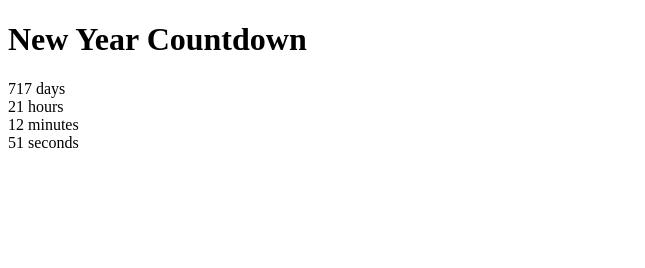
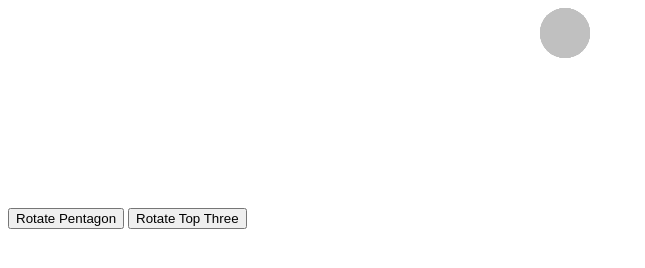
Before and after one commit to lucas-309/lucas-309.github.io, a plain HTML site: page index.html in a window 1280 px wide. Shown: the whole page, without its empty margins (0-645 px from the left). Drawn offline with Linux system fonts and the light colour scheme.

Commit message:
Update index.html

```diff
--- a/index.html
+++ b/index.html
@@ -1,49 +1,49 @@
 <!DOCTYPE html>
 <html>
-<head>
-    <title>New Year Countdown</title>
-</head>
-<body>
-    <h1>New Year Countdown</h1>
-    <div id="countdown"></div>
+  <head>
+    <style>
+      .pentagon {
+        position: relative;
+        width: 200px;
+        height: 200px;
+        margin: 0 auto;
+      }
+      .coin {
+        position: absolute;
+        width: 50px;
+        height: 50px;
+        border-radius: 50%;
+        background-color: silver;
+      }
+    </style>
     <script>
-        // Set the date and time of the New Year's Eve
-        const newYear = new Date("December 31, 2024 00:00:00");
+      let angle = 0;
+      let topThreeAngle = 0;
+      let pentagon = document.querySelector(".pentagon");
+      let topThree = document.querySelectorAll(".top-three");
 
-        // Get the current date and time
-        const now = new Date();
+      function rotatePentagon() {
+        angle += 72;
+        pentagon.style.transform = `rotate(${angle}deg)`;
+      }
 
-        // Calculate the difference between the two dates in milliseconds
-        const diff = newYear - now;
-
-        // Convert the difference to seconds
-        const seconds = Math.floor(diff / 1000);
-
-        // Set the interval for the countdown (1 second)
-        const interval = setInterval(function() {
-            // Calculate the number of days, hours, minutes, and seconds
-            const days = Math.floor(seconds / (60 * 60 * 24));
-            const hours = Math.floor((seconds % (60 * 60 * 24)) / (60 * 60));
-            const minutes = Math.floor((seconds % (60 * 60)) / 60);
-            const remainingSeconds = seconds % 60;
-
-            // Update the countdown timer
-            document.getElementById("countdown").innerHTML = `
-                <div>${days} days</div>
-                <div>${hours} hours</div>
-                <div>${minutes} minutes</div>
-                <div>${remainingSeconds} seconds</div>
-            `;
-
-            // Decrement the seconds
-            seconds--;
-
-            // If the countdown is over, clear the interval and display a message
-            if (seconds < 0) {
-                clearInterval(interval);
-                document.getElementById("countdown").innerHTML = "<div>Happy New Year!</div>";
-            }
-        }, 1000);
+      function rotateTopThree() {
+        topThreeAngle += 72;
+        topThree.forEach(coin => {
+          coin.style.transform = `rotate(${topThreeAngle}deg)`;
+        });
+      }
     </script>
-</body>
+  </head>
+  <body>
+    <div class="pentagon">
+      <div class="coin top-three"></div>
+      <div class="coin top-three"></div>
+      <div class="coin top-three"></div>
+      <div class="coin"></div>
+      <div class="coin"></div>
+    </div>
+    <button onclick="rotatePentagon()">Rotate Pentagon</button>
+    <button onclick="rotateTopThree()">Rotate Top Three</button>
+  </body>
 </html>
```
